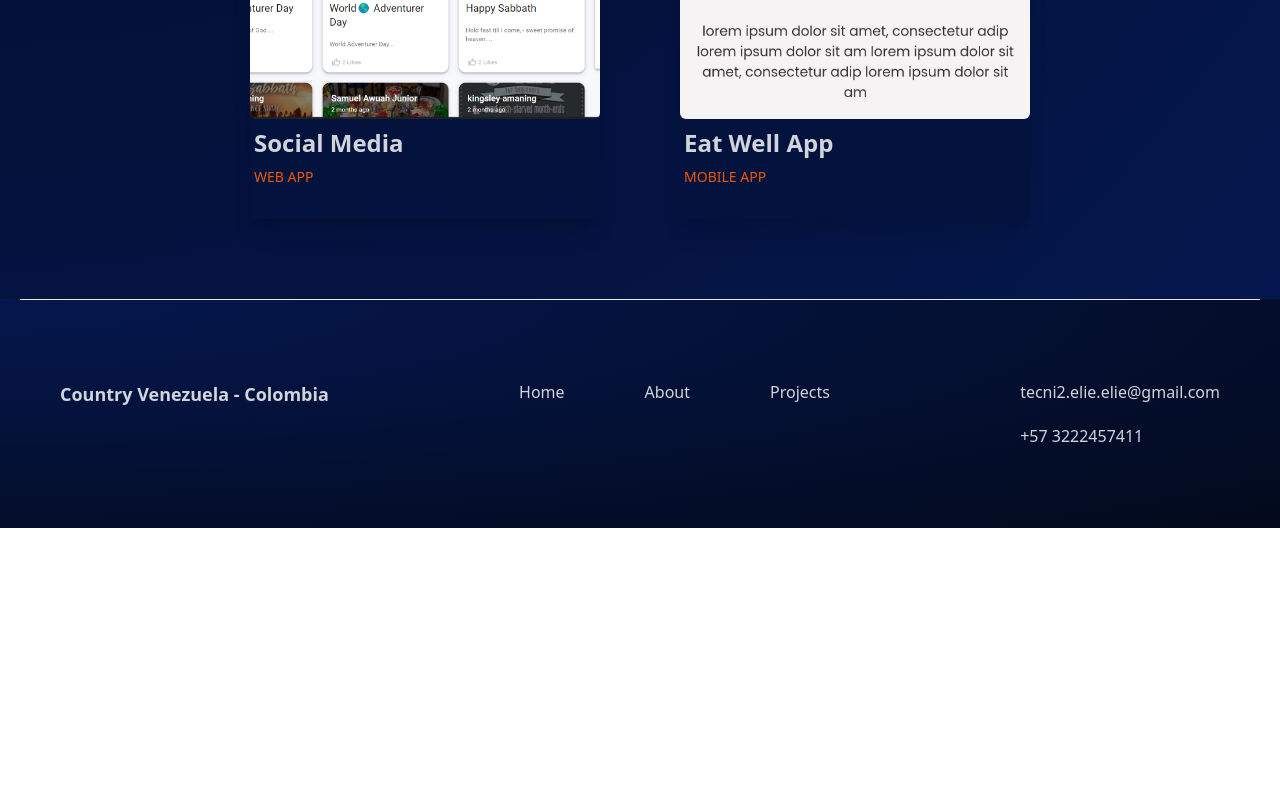
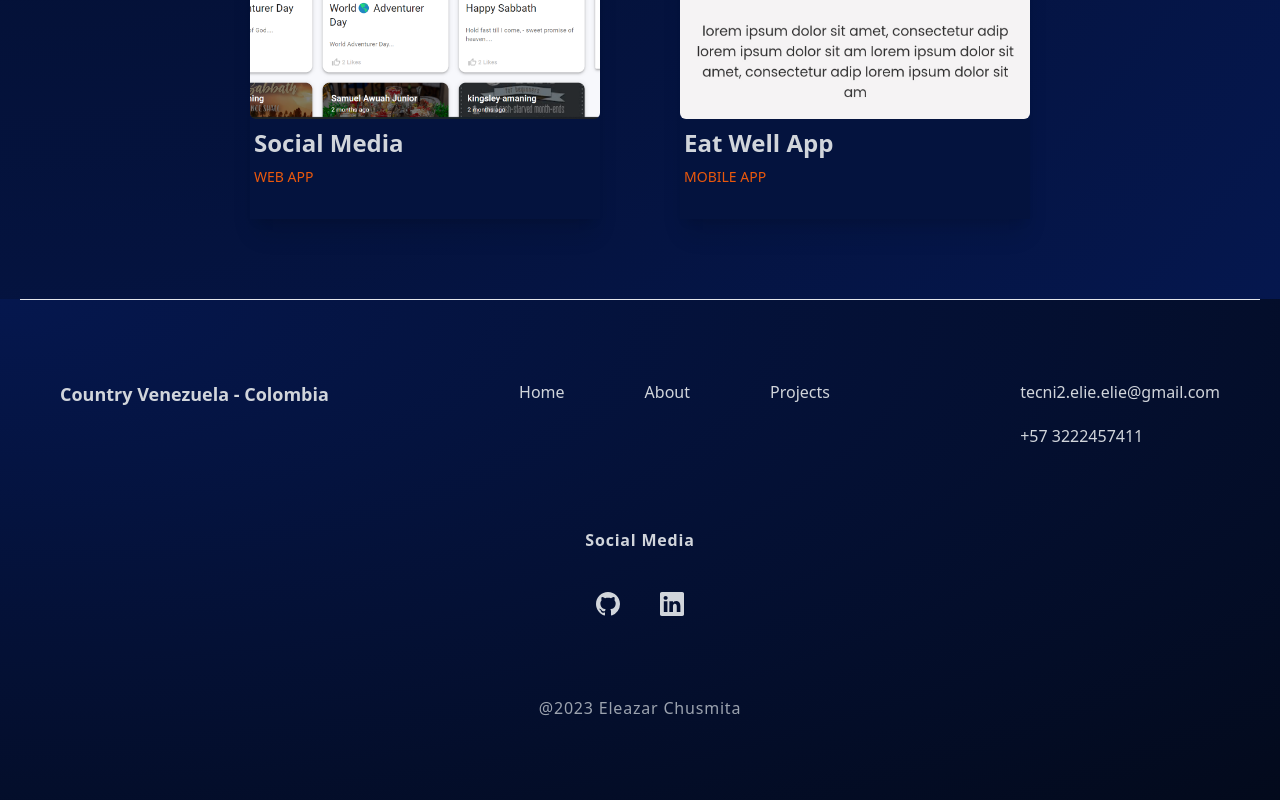
Before and after one commit to tecni2/Portfolio_React, a React (Vite) app: page / in a window 1280 px wide. Shown: the part 3815-4615 px from the top of the page. Before the commit the page ends 4343 px from the top, so only its background shows below. Built offline with nearby package versions, Linux system fonts and the light colour scheme.

Commit message:
Add icons in Footer

```diff
--- a/src/components/Footer.jsx
+++ b/src/components/Footer.jsx
@@ -1,3 +1,5 @@
+import { BsGithub, BsLinkedin } from "react-icons/bs";
+
 const Footer = () => {
   return (
     <footer>
@@ -17,9 +19,19 @@ const Footer = () => {
           <p>+57 3222457411</p>
         </div>
       </div>
+      <div className="flex flex-col gap-10 items-center justify-center pb-20">
+        <p className="text-gray-300 font-semibold tracking-wider">
+          Social Media
+        </p>
+
+        <div className="flex gap-10 text-gray-300 text-2xl mb-10">
+          <BsGithub className="hover:scale-125" />
+          <BsLinkedin className="hover:scale-125" />
+        </div>
+        <p className="text-gray-400 text-md tracking-wider">@2023 Eleazar Chusmita</p>
+      </div>
     </footer>
   );
 };
 
 export default Footer;
-// 43:13
```
